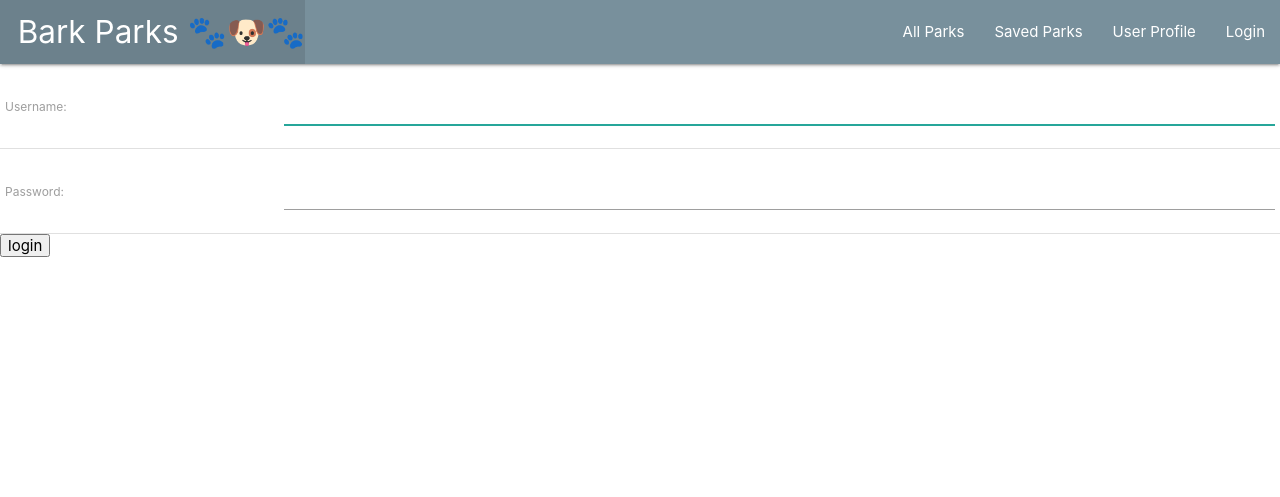
After one commit to dustinowen/BarkParks, a Django app: page /accounts/login/ in a window 1280 px wide. The commit adds this page. Shown: the top 497 px of the page. Run offline with Django 3.2, Linux system fonts and the light colour scheme.

Commit message:
Set up user auth/login/logout

```diff
--- a/BarkParks/settings.py
+++ b/BarkParks/settings.py
@@ -11,6 +11,7 @@ https://docs.djangoproject.com/en/3.1/ref/settings/
 """
 
 from pathlib import Path
+import os
 
 # Build paths inside the project like this: BASE_DIR / 'subdir'.
 BASE_DIR = Path(__file__).resolve().parent.parent
@@ -55,7 +56,7 @@ ROOT_URLCONF = 'BarkParks.urls'
 TEMPLATES = [
     {
         'BACKEND': 'django.template.backends.django.DjangoTemplates',
-        'DIRS': [],
+        'DIRS': [os.path.join(BASE_DIR, 'templates')],
         'APP_DIRS': True,
         'OPTIONS': {
             'context_processors': [
--- a/BarkParks/urls.py
+++ b/BarkParks/urls.py
@@ -18,5 +18,6 @@ from django.urls import path,include
 
 urlpatterns = [
     path('admin/', admin.site.urls),
-    path('', include('main_app.urls'))
+    path('', include('main_app.urls')),
+    path('accounts/', include('django.contrib.auth.urls')),
 ]
--- a/main_app/templates/base.html
+++ b/main_app/templates/base.html
@@ -27,14 +27,25 @@
           <ul>
             <li>
               <a href="{% url 'home' %}" class="left brand-logo"
-                >&nbsp;&nbsp;Bark Parks 🐾🐶🐾</a>
+                >&nbsp;&nbsp;Bark Parks 🐾🐶🐾</a
+              >
             </li>
           </ul>
           <ul class="right">
             <li><a href="{% url 'parksindex' %}">All Parks</a></li>
             <li><a href="{% url 'favorites' %}">Saved Parks</a></li>
             <li><a href="{% url 'user_profile' %}">User Profile</a></li>
-            </ul>
+
+            {% if user.is_authenticated %}
+            <li>
+              <a href="{% url 'logout' %}?next={{ request.path }}">Logout</a>
+            </li>
+            {% else %}
+            <li>
+              <a href="{% url 'login' %}?next={{ request.path }}">Login</a>
+            </li>
+            {% endif %}
+          </ul>
         </div>
       </nav>
     </header>
--- /dev/null
+++ b/main_app/templates/registration/login.html
@@ -0,0 +1,36 @@
+{% extends "base.html" %}
+
+{% block content %}
+
+  {% if form.errors %}
+    <p>Your username and password didn't match. Please try again.</p>
+  {% endif %}
+
+  {% if next %}
+    {% if user.is_authenticated %}
+      <p>Your account doesn't have access to this page. To proceed,
+      please login with an account that has access.</p>
+    {% else %}
+      <p>Please login to see this page.</p>
+    {% endif %}
+  {% endif %}
+
+  <form method="post" action="{% url 'login' %}">
+    {% csrf_token %}
+    <table>
+      <tr>
+        <td>{{ form.username.label_tag }}</td>
+        <td>{{ form.username }}</td>
+      </tr>
+      <tr>
+        <td>{{ form.password.label_tag }}</td>
+        <td>{{ form.password }}</td>
+      </tr>
+    </table>
+    <input type="submit" value="login">
+    <input type="hidden" name="next" value="{{ next }}">
+  </form>
+
+  <!-- <a href="{% url 'password_reset' %}">Lost password?</a> -->
+
+{% endblock %}
```
Also changed, not shown: main_app/templates/registration/logged_out.html (added, +7 -0 lines).
